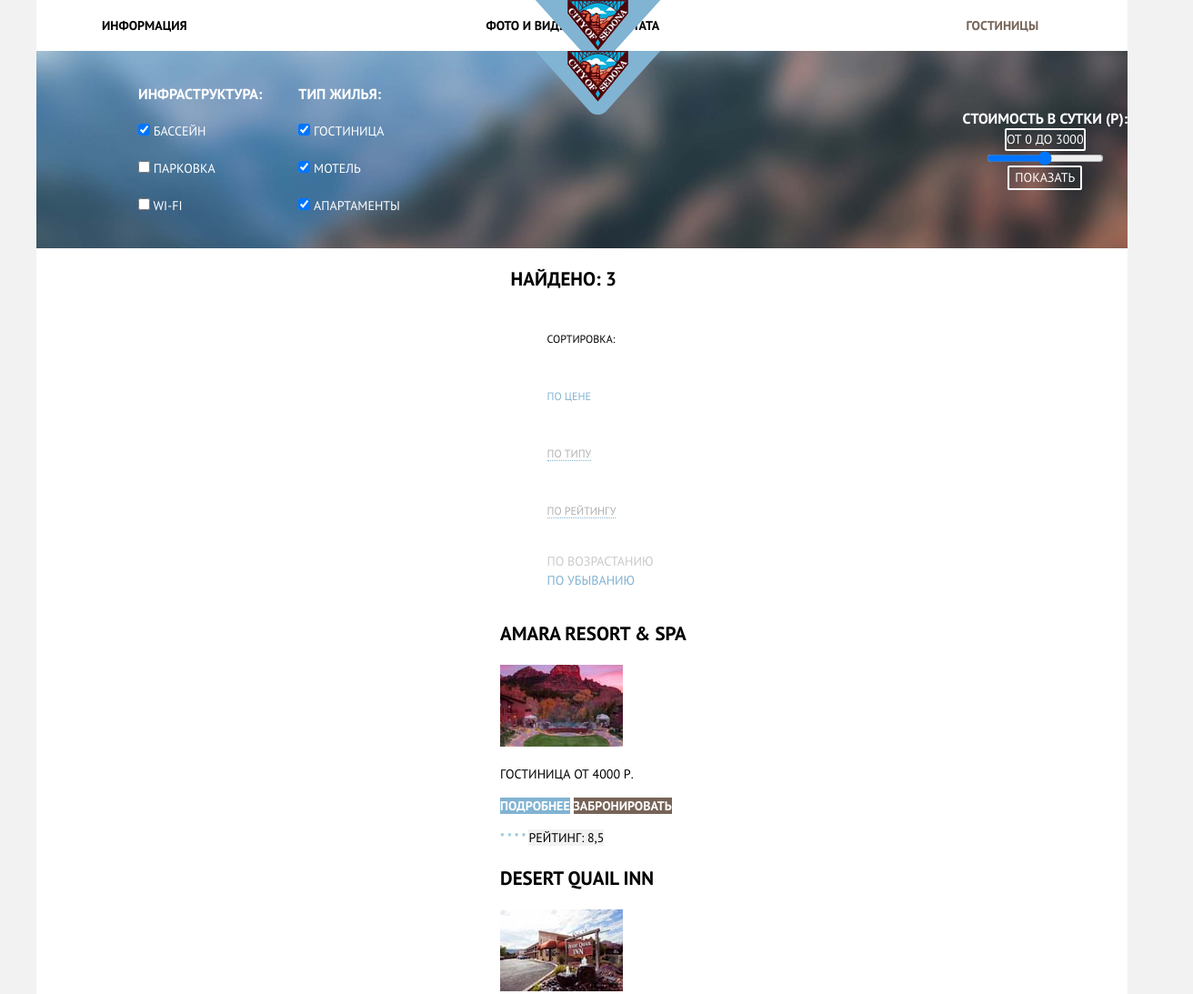
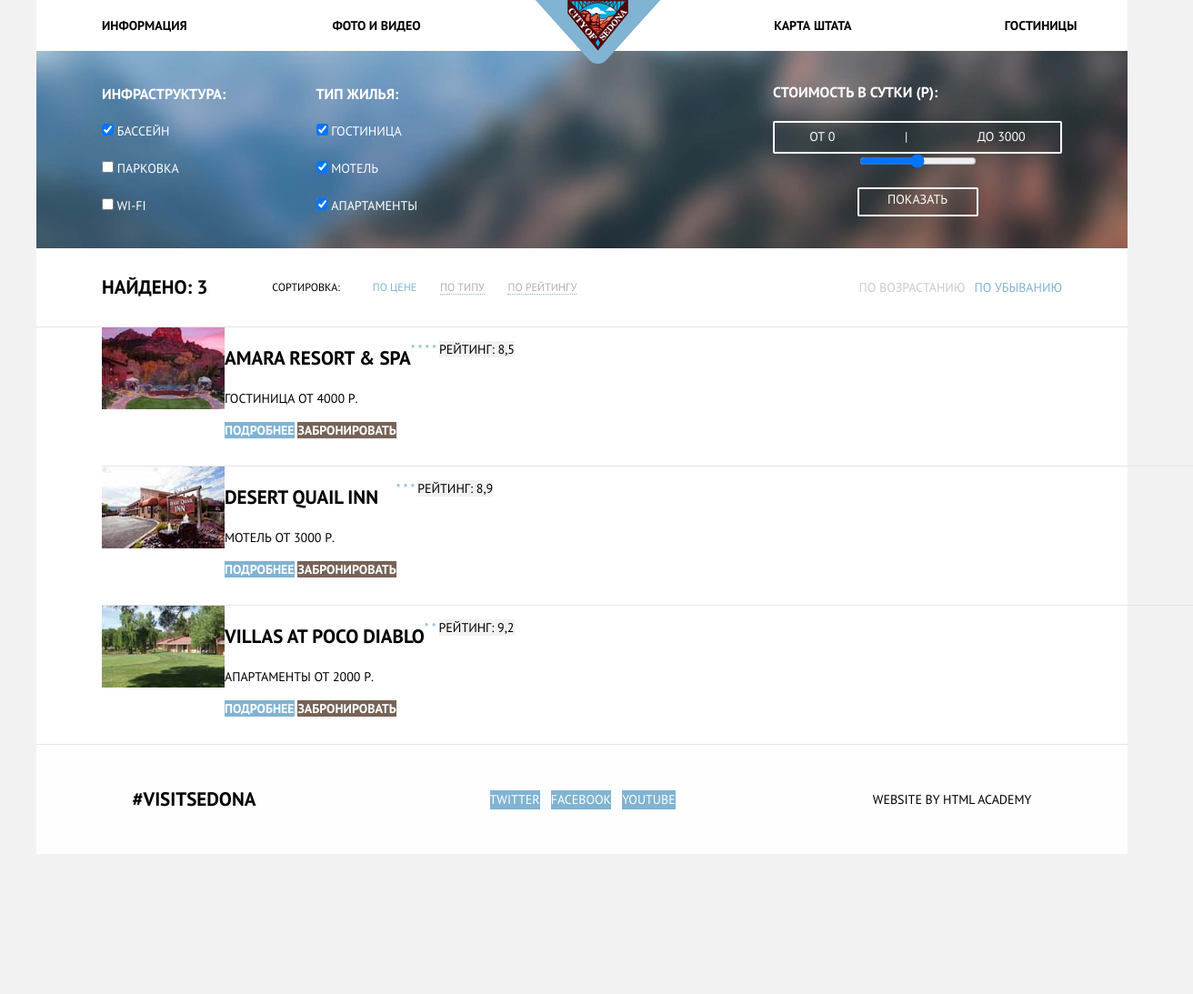
Before and after one commit to Loovark/535477-sedona, a plain HTML site: page hotels.html in a window 1280 px wide. Shown: the top 1093 px of the page at 91% size, 1312 px wide, since content can reach past the window. After the commit the page ends 939 px from the top, so only its background shows below. Drawn offline with Linux system fonts and the light colour scheme.

Commit message:
Сетка, внутренняя страница

```diff
--- a/css/style.css
+++ b/css/style.css
@@ -490,6 +490,8 @@
 .filter {
   width: 1200px;
   min-height: 217px;
+  margin: 0;
+  padding: 0;
   color: #ffffff;
   background-color: #48769a;
   background-image: url(../img/background-filter.jpg);
@@ -499,33 +501,36 @@
 }
 
 .filter-form {
-  width: 1200px;
   min-height: 217px;
+  margin: 0;
+  padding: 0 6%;
   display: flex;
   flex-direction: row;
   justify-content: space-between;
-  align-items: center;
 }
 
 .left-columns {
+  margin: 0;
+  padding: 0;
   display: flex;
   flex-direction: row;
   justify-content: flex-start;
   align-items: center;
-  margin-left: 72px;
+  text-align: right;
+  white-space: nowrap;
 }
 
 .filter-list {
+  margin: 0;
+  padding: 0;
   display: flex;
   flex-direction: column;
-  justify-content: center;
+  justify-content: space-around;
   align-items: flex-start;
 }
 
-.filter-title {
-  font-size: 16px;
-  margin-top: 0px;
-  margin-bottom: 0px;
+.infrastructure {
+  margin-right: 40%;
 }
 
 .check-item {
@@ -533,10 +538,12 @@
 }
 
 .price-select {
+  margin: 0;
+  padding: 25px 0;
   display: flex;
   flex-direction: column;
-  justify-content: space-between;
-  align-items: center;
+  justify-content: space-around;
+  align-items: flex-start;
 }
 
 .price-filter {
@@ -546,12 +553,25 @@
   align-items: center;
 }
 
+.filter-title {
+  font-size: 16px;
+  margin: 0;
+  text-align: right;
+}
+
 .range-label {
+  width: 314px;
+  height: 32px;
   border: 2px solid #ffffff;
   border-radius: 2px;
+  display: flex;
+  justify-content: space-around;
+  align-items: center;
 }
 
 .show-button {
+  width: 133px;
+  height: 32px;
   font-family: inherit;
   font-size: inherit;
   line-height: inherit;
@@ -561,6 +581,9 @@
   background-color: transparent;
   border: 2px solid #ffffff;
   border-radius: 2px;
+  display: flex;
+  justify-content: center;
+  align-self: center;
 }
 
 .show-button:hover {
@@ -568,15 +591,47 @@
   background-color: #ffffff;
 }
 
+.sorting {
+  width: 1200px;
+  height: 86px;
+  display: flex;
+  flex-direction: row;
+  justify-content: flex-start;
+  align-items: center;
+  margin: 0;
+  padding: 0;
+}
+
+.sorting-container {
+  width: 1200px;
+  height: 86px;
+  display: flex;
+  flex-direction: row;
+  justify-content: space-between;
+  align-items: center;
+  padding: 0 6%;
+}
+
 .result {
   font-size: 21px;
   line-height: 26px;
   font-weight: bold;
+  margin: 0;
+  padding: 0;
 }
 
 .sorting-options {
   font-size: 12px;
   line-height: 63.1px;
+  display: flex;
+  justify-content: space-between;
+  align-items: center;
+  margin-left: -30%;
+}
+
+.sorting-kind {
+  margin-left: 10%;
+  white-space: nowrap;
 }
 
 .sorting-type {
@@ -591,6 +646,11 @@
 .sorting-type:active {
   color: #000000;
   border-bottom: none;
+}
+
+.sorting-direction {
+  display: flex;
+  justify-content: flex-start;
 }
 
 .sorting-arrow {
@@ -608,6 +668,41 @@
 .selected-sorting {
   color: #81b3d2;
   border-bottom: none;
+  padding-left: 10px;
+}
+
+.hotels {
+  margin: 0;
+  padding: 0;
+  display: flex;
+  flex-direction: column;
+}
+
+.hotels-list {
+  margin: 0;
+  padding: 0 6%;
+  display: flex;
+  flex-direction: column;
+}
+
+
+.hotels-list {
+  border-top: 1px solid #e5e5e5;
+  border-bottom: 1px solid #e5e5e5;
+}
+
+.desert-quail {
+  border: inherit;
+}
+
+
+.hotel-info {
+  width: 1200px;
+  height: 152px;
+  margin: 0;
+  padding: 0;
+  display: flex;
+  justify-content: flex-start;
 }
 
 .hotel-name {
--- a/hotels.html
+++ b/hotels.html
@@ -11,17 +11,16 @@
 
     <header class="page-header">
       <nav class="navigation">
-        <ul class="navigation-menu">
-          <li class="menu-item left-menu"><a href="#">Информация</a></li>
-          <li class="menu-item left-menu"><a href="#">Фото и видео</a></li>
+        <ul class="navigation-menu navigation-menu-left">
+          <li class="menu-item"><a href="#">Информация</a></li>
+          <li class="menu-item"><a href="#">Фото и видео</a></li>
         </ul>
         <a class="top-logo" href="index.html"><img class="index-logo-picture" src="img/top-logo.png" alt="Логотип City of Sedona" width="138" height="70"></a>
-        <ul class="navigation-menu">
+        <ul class="navigation-menu navigation-menu-right">
           <li class="menu-item"><a href="#">Карта штата</a></li>
-          <li class="menu-item current-item"><a href="hotels.html">Гостиницы</a></li>
+          <li class="menu-item"><a href="hotels.html">Гостиницы</a></li>
         </ul>
       </nav>
-      <a class="top-logo" href="index.html"><img class="index-logo-picture" src="img/top-logo.png" alt="Логотип City of Sedona" width="138" height="70"></a>
     </header>
 
     <main class="container">
@@ -66,6 +65,7 @@
             <div class="price-filter">
               <label class="range-label" for="price-id">
                 <span class="min-price">От 0</span>
+                <span class="middle">|</span>
                 <span class="max-price">До 3000</span>
               </label>
               <input type="range" name="price-range" value="" class="price-range" min="0" max="3000">
@@ -77,9 +77,10 @@
         </form>
       </section>
       <section class="sorting">
+        <div class="sorting-container">
           <p class="result">Найдено: 3</p>
           <ul class="sorting-options">
-          <span class="sorting-title">Сортировка:</span>
+            <p class="sorting-title">Сортировка:</p>
             <li class="sorting-kind"><a class="sorting-type selected-sorting" href="#">По цене</a></li>
             <li class="sorting-kind"><a class="sorting-type" href="#">По типу</a></li>
             <li class="sorting-kind"><a class="sorting-type" href="#">По рейтингу</a></li>
@@ -89,20 +90,23 @@
             <li><a class="sorting-arrow selected-sorting" href="#">По убыванию</a></li>
             <!-- Надписи будут скрыты и заменены на декоративные иконки -->
           </ul>
+        </div>
       </section>
       <section class="hotels">
         <h2 class="visually-hidden">Список гостиниц</h2>
         <ul class="hotels-list">
-
           <li class="hotel-info amara">
+            <img class="hotel-photo" src="img/amara.jpg" alt="Фото гостиницы" width="135" height="90">
+            <div class="info-block">
               <h3 class="hotel-name"><a href="#">Amara Resort & Spa</a></h3>
-            <img class="hotel-photo" src="img/amara.jpg" alt="Фото гостиницы" width="135" height="90">
               <p class="type-price">
                 <span class="hotel-type">Гостиница</span>
                 <span class="hotel-price">От 4000 р.</span>
               </p>
               <a class="button about" href="#">Подробнее</a>
               <a class="button book" href="#">Забронировать</a>
+            </div>
+            <div class="rating-block">
               <p class="rating">
                 <span class="rating-stars"><!-- Звезды сохранены в .svg -->
                   <span class="star">*</span>
@@ -112,17 +116,21 @@
                 </span>
                 <span class="rating-value">Рейтинг: 8,5</span>
               </p>
+            </div>
           </li>
 
           <li class="hotel-info desert-quail">
+            <img class="hotel-photo" src="img/desert-quail.jpg" alt="Фото гостиницы" width="135" height="90">
+            <div class="info-block">
               <h3 class="hotel-name"><a href="#">Desert Quail Inn</a></h3>
-            <img class="hotel-photo" src="img/desert-quail.jpg" alt="Фото гостиницы" width="135" height="90">
               <p class="type-price">
                 <span class="hotel-type">Мотель</span>
                 <span class="hotel-price">От 3000 р.</span>
               </p>
               <a class="button about" href="#">Подробнее</a>
               <a class="button book" href="#">Забронировать</a>
+            </div>
+            <div class="rating-block">
               <p class="rating">
                 <span class="rating-stars">
                   <span class="star">*</span>
@@ -131,17 +139,21 @@
                 </span>
                 <span class="rating-value">Рейтинг: 8,9</span>
               </p>
+            </div>
           </li>
 
           <li class="hotel-info poco-diablo">
+            <img class="hotel-photo" src="img/poco-diablo.jpg" alt="Фото гостиницы" width="135" height="90">
+            <div class="info-block">
               <h3 class="hotel-name"><a href="#">Villas At Poco Diablo</a></h3>
-            <img class="hotel-photo" src="img/poco-diablo.jpg" alt="Фото гостиницы" width="135" height="90">
               <p class="type-price">
                 <span class="hotel-type">Апартаменты</span>
                 <span class="hotel-price">От 2000 р.</span>
               </p>
               <a class="button about" href="#">Подробнее</a>
               <a class="button book" href="#">Забронировать</a>
+            </div>
+            <div class="rating-block">
               <p class="rating">
                 <span class="rating-stars">
                   <span class="star">*</span>
@@ -149,6 +161,7 @@
                 </span>
                 <span class="rating-value">Рейтинг: 9,2</span>
               </p>
+            </div>
           </li>
         </ul>
       </section>
```
Lines whose indentation alone changed are shown as unchanged.
